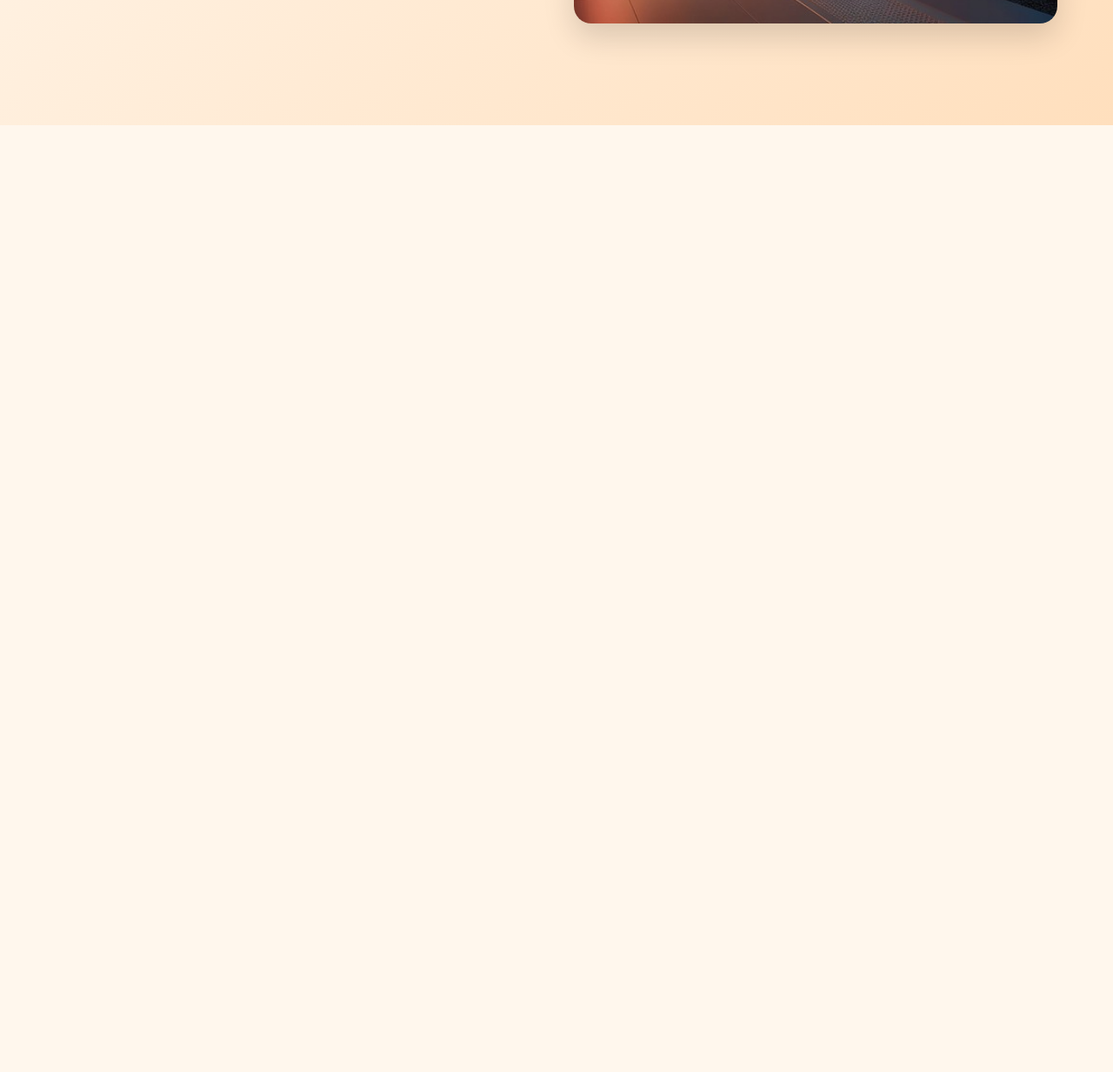
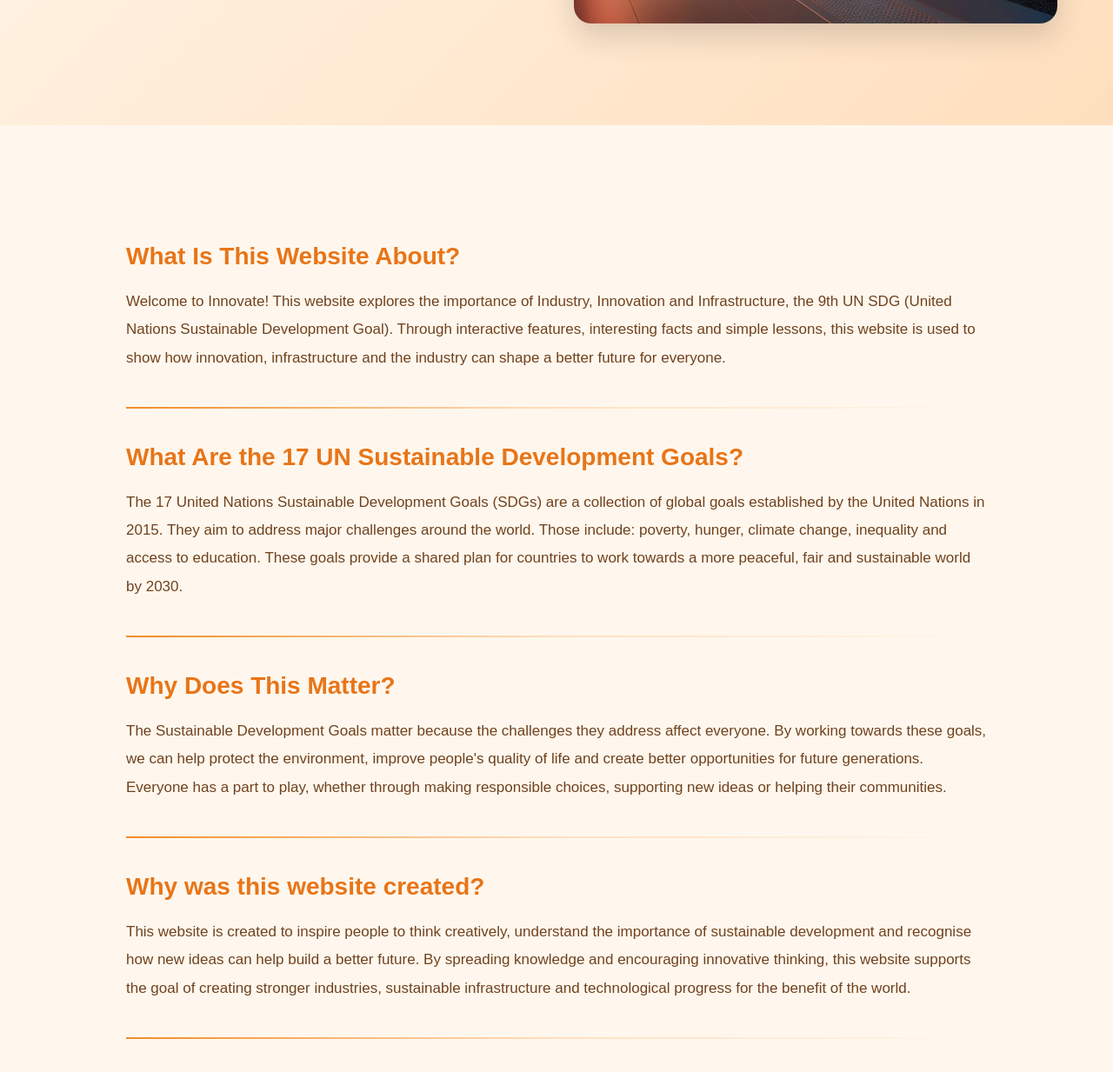
Before and after one commit to j3thplayz7-sudo/Website, a plain HTML site: page index.html in a window 1280 px wide. Shown: the part 611-1844 px from the top of the page at 87% size. Before the commit the page ends 800 px from the top, so only its background shows below. Drawn offline with Linux system fonts and the light colour scheme.

Commit message:
added an information section in the home page, wrote the explanations to this website and added the CSS

```diff
--- a/Style.css
+++ b/Style.css
@@ -2355,3 +2355,71 @@ body {
         padding: 22px;
     }
 }
+
+
+
+/* ================================= */
+/* HOME PAGE - UN SDG INTRODUCTION */
+/* ================================= */
+
+.sdg-introduction {
+    max-width: 1100px;
+    margin: 70px auto;
+    padding: 30px 45px;
+}
+
+/* Individual information sections */
+
+.sdg-info-section {
+    padding: 35px 10px;
+    text-align: left;
+}
+
+.sdg-info-section h2 {
+    color: #e87518;
+    font-size: 28px;
+    font-weight: 800;
+    margin-bottom: 20px;
+}
+
+.sdg-info-section p {
+    color: #70421f;
+    font-size: 17px;
+    line-height: 1.9;
+    margin: 0;
+}
+
+/* Horizontal dividers */
+
+.sdg-divider {
+    border: none;
+    height: 2px;
+    background: linear-gradient(
+        to right,
+        #f28c28,
+        #ffdfc1,
+        transparent
+    );
+    margin: 5px 10px;
+}
+
+/* Mobile layout */
+
+@media (max-width: 650px) {
+    .sdg-introduction {
+        margin: 40px 15px;
+        padding: 15px 10px;
+    }
+
+    .sdg-info-section {
+        padding: 25px 5px;
+    }
+
+    .sdg-info-section h2 {
+        font-size: 23px;
+    }
+
+    .sdg-info-section p {
+        font-size: 15px;
+    }
+}
--- a/index.html
+++ b/index.html
@@ -62,5 +62,72 @@
 
     </main>
 
+
+    <!-- UN SDG Introduction Section -->
+    <section class="sdg-introduction">
+
+        <div class="sdg-info-section">
+            <h2>What Is This Website About?</h2>
+
+            <p>
+                Welcome to Innovate! This website explores the importance of
+                Industry, Innovation and Infrastructure, the 9th UN SDG (United Nations
+                Sustainable Development Goal). Through interactive features, interesting facts and
+                simple lessons, this website is used to show how innovation, infrastructure and the industry
+                can shape a better future for everyone.
+            </p>
+        </div>
+
+        <hr class="sdg-divider">
+
+        <div class="sdg-info-section">
+            <h2>What Are the 17 UN Sustainable Development Goals?</h2>
+
+            <p>
+                The 17 United Nations Sustainable Development Goals (SDGs) are
+                a collection of global goals established by the United Nations
+                in 2015. They aim to address major challenges around the world.
+                Those include: poverty, hunger, climate change, inequality and access
+                to education. These goals provide a shared plan for countries
+                to work towards a more peaceful, fair and sustainable world by 2030.
+            </p>
+        </div>
+
+        <hr class="sdg-divider">
+
+        <div class="sdg-info-section">
+            <h2>Why Does This Matter?</h2>
+
+            <p>
+                The Sustainable Development Goals matter because the challenges
+                they address affect everyone. By working towards these goals,
+                we can help protect the environment, improve people's quality
+                of life and create better opportunities for future generations.
+                Everyone has a part to play, whether through making responsible
+                choices, supporting new ideas or helping their communities.
+            </p>
+        </div>
+
+        <hr class="sdg-divider">
+
+        <div class="sdg-info-section">
+            <h2>Why was this website created?</h2>
+
+            <p>
+                This website is created to inspire people to think creatively,
+                understand the importance of sustainable development and recognise how new ideas can
+                help build a better future. By spreading knowledge and encouraging innovative thinking,
+                this website supports the goal of creating stronger industries, sustainable infrastructure
+                and technological progress for the benefit of the world.
+            </p>
+        </div>
+
+        <hr class="sdg-divider">
+
+    </section>
+
+
+
+
 </body>
 </html>
```
